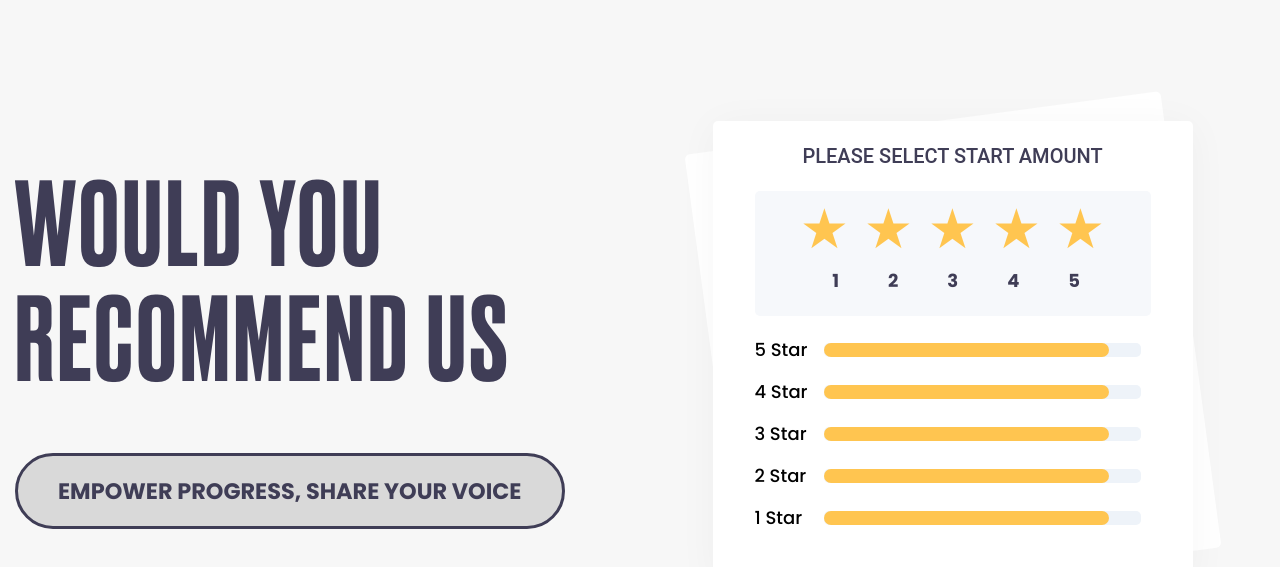
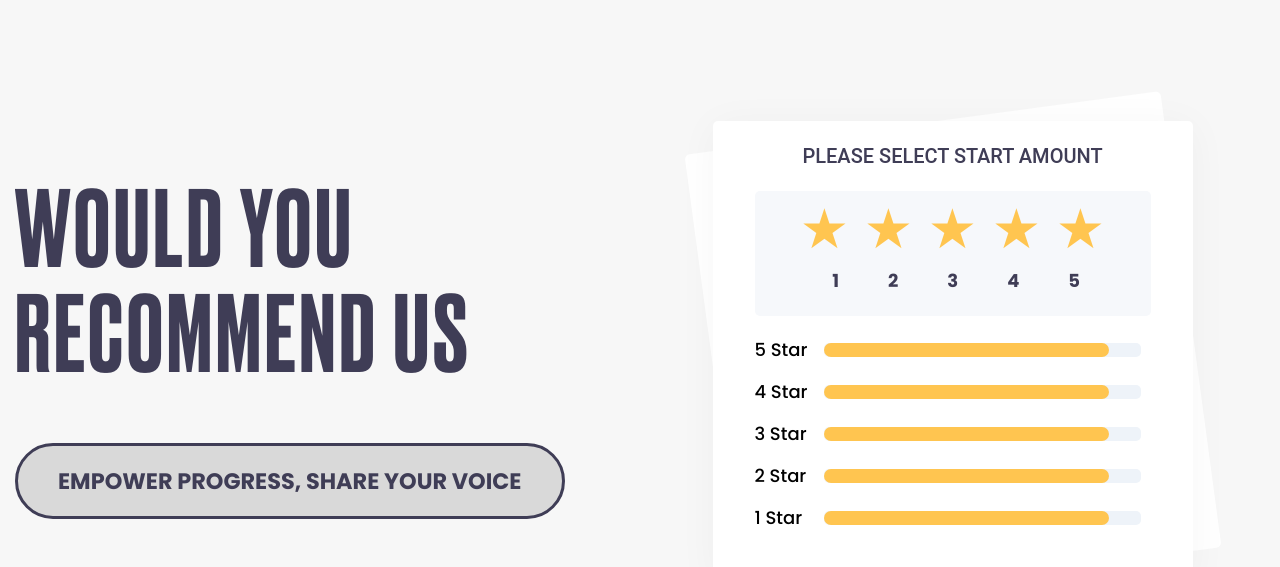
Before and after one commit to shamsadanam/curly-doodle-poup-redirect, a plain HTML site: page index.html in a window 1280 px wide. Shown: the part 99-666 px from the top of the page. Drawn offline with Linux system fonts and the light colour scheme.

Commit message:
Decrease font size

```diff
--- a/assets/css/style.css
+++ b/assets/css/style.css
@@ -149,7 +149,7 @@ nav .logo img{
 .hContent h1{
     color: #3F3D56;
     font-family: 'Druk Text Trial';
-    font-size: 9vw;
+    font-size: 8.2vw;
     font-style: normal;
     font-weight: 500;
     line-height: 100%;
```
